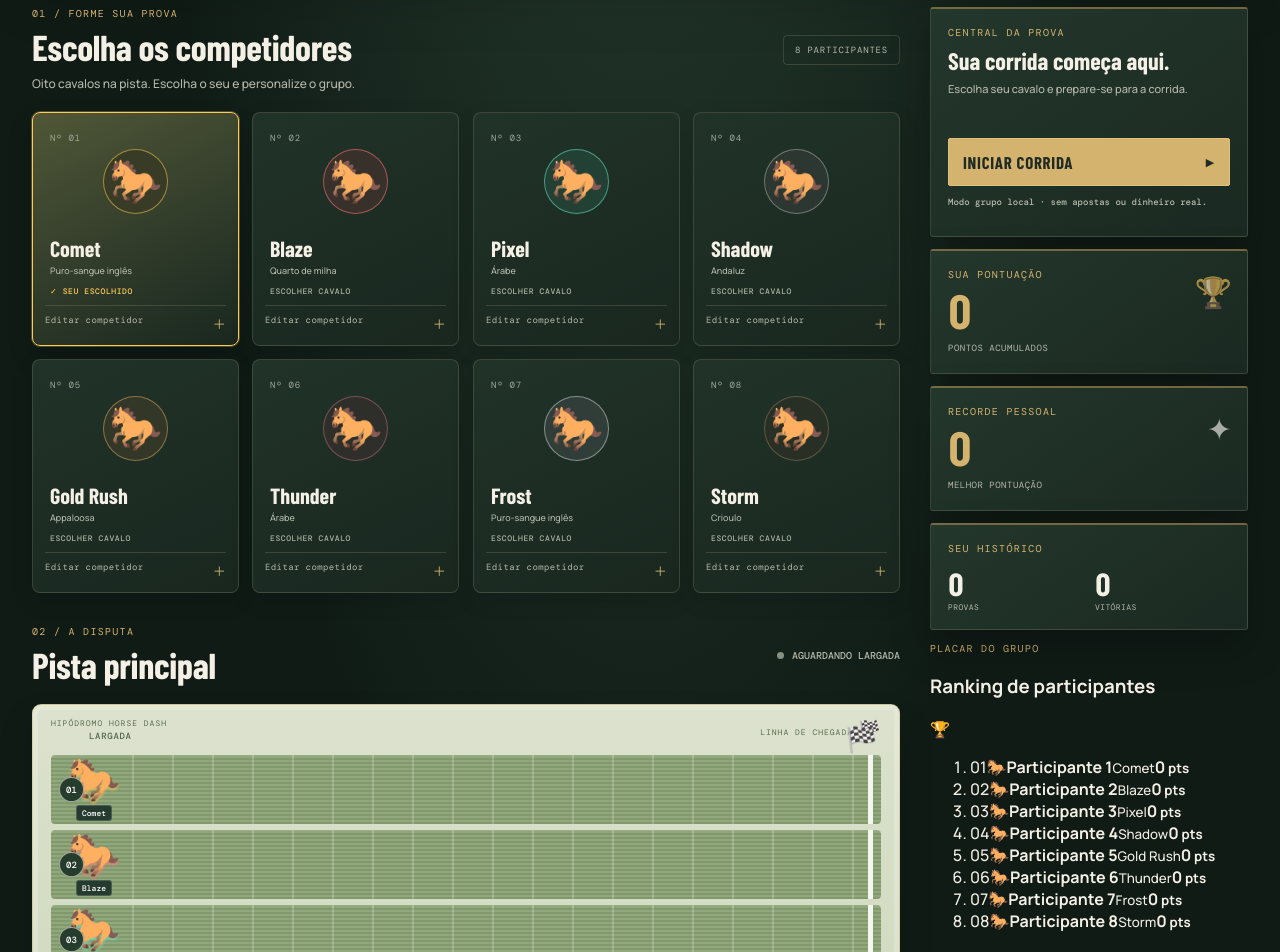
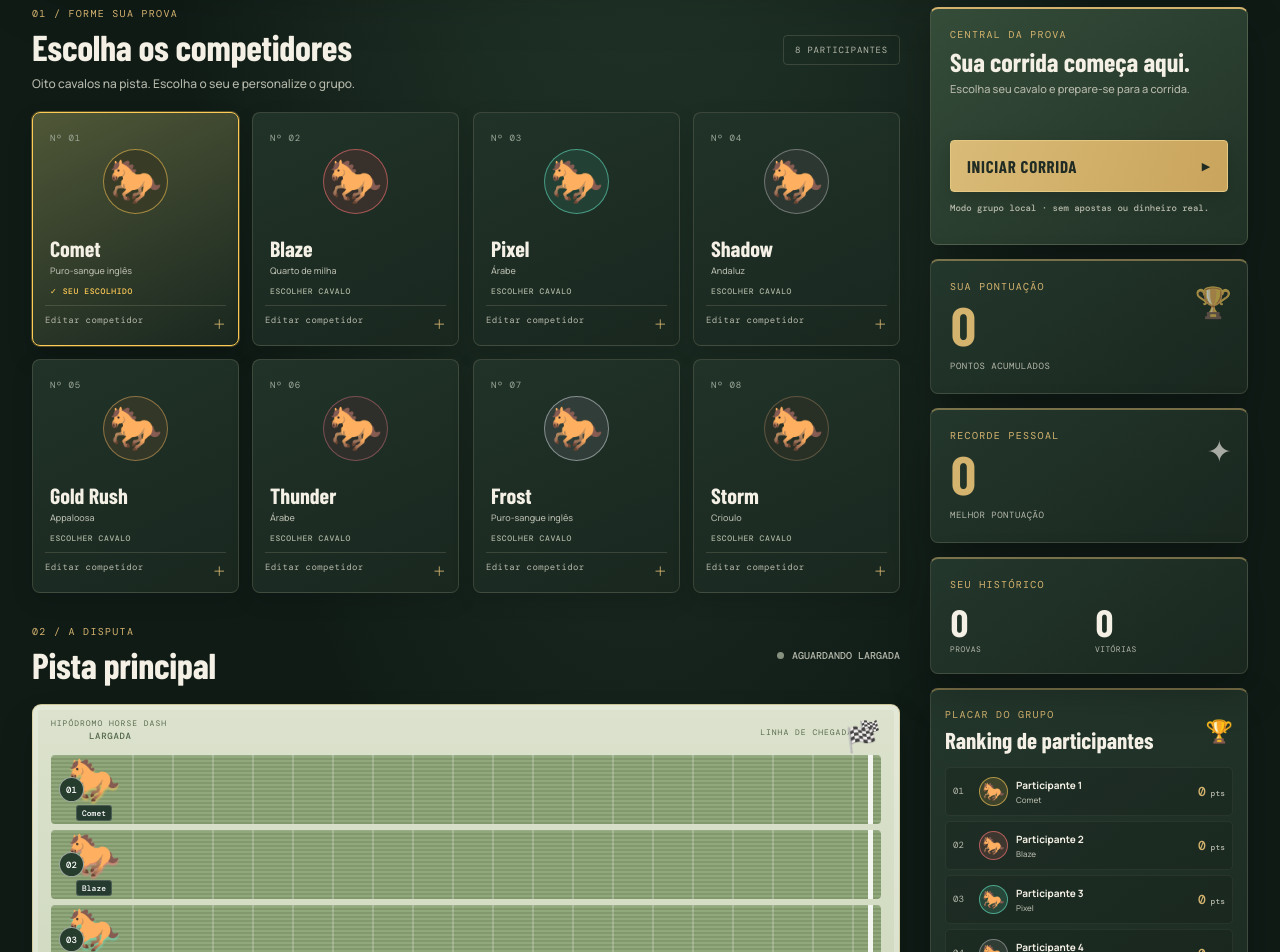
Before and after one commit to DogShown/HorseRacing, a React (Vite) app: page / in a window 1280 px wide. Shown: the part 660-1612 px from the top of the page. Built offline with nearby package versions, Linux system fonts and the light colour scheme; a web font is replaced by a local one.

Commit message:
Polish Horse Dash visual system

```diff
--- a/src/styles/panels.css
+++ b/src/styles/panels.css
@@ -50,3 +50,33 @@
 .final-ranking li:nth-child(3) { animation-delay: .22s; }
 @keyframes result-enter { from { opacity: 0; transform: translateY(14px) scale(.985); } to { opacity: 1; transform: translateY(0) scale(1); } }
 @keyframes rank-enter { from { opacity: 0; transform: translateX(-8px); } to { opacity: 1; transform: translateX(0); } }
+
+
+.game-sidebar { gap:14px; }
+.score-card,.controls-card,.how-to-card,.statistics-card,.leaderboard-card { padding:19px; border:1px solid var(--color-border); border-top:2px solid rgba(212,179,110,.5); border-radius:8px; background:linear-gradient(145deg,#24372c,#19271f); box-shadow:var(--shadow-card); }
+.controls-card { border-top-color:var(--yellow); background:linear-gradient(145deg,#354c39,#203126); }
+.controls-card h3 { font-size:26px; line-height:1.05; }
+.controls-card .race-message { min-height:44px; font-size:11px; }
+.start-button { padding:15px 16px; border:1px solid #e5c982; border-radius:4px; background:linear-gradient(110deg,#d9bb77,#c9a45c); box-shadow:0 7px 18px rgba(0,0,0,.16); }
+.start-button:hover:not(:disabled) { filter:brightness(1.08); transform:translateY(-2px); }
+.score-card > strong { font-size:54px; }
+.statistics-grid strong { font-size:38px; }
+.leaderboard-card { padding:18px 14px; }
+.leaderboard-heading { display:flex; justify-content:space-between; align-items:center; margin-bottom:13px; }
+.leaderboard-heading h3 { margin:0; font:700 23px var(--font-display); }
+.leaderboard-heading > span { font-size:22px; }
+.leaderboard-list { display:grid; gap:5px; margin:0; padding:0; list-style:none; }
+.leaderboard-list li { display:flex; align-items:center; gap:8px; padding:9px 7px; border:1px solid rgba(244,239,227,.06); border-radius:5px; background:rgba(0,0,0,.12); }
+.leaderboard-list li.leader-first { border-color:rgba(212,179,110,.38); background:rgba(212,179,110,.09); }
+.leader-position { width:18px; color:var(--muted); font:9px var(--mono); }
+.leader-horse-icon { display:grid; place-items:center; width:29px; height:29px; border:1px solid color-mix(in srgb,var(--horse-accent) 60%,transparent); border-radius:50%; background:color-mix(in srgb,var(--horse-accent) 15%,transparent); font-size:18px; }
+.leader-person { display:grid; flex:1; min-width:0; gap:2px; }
+.leader-person strong { overflow:hidden; color:var(--color-text); font-size:10px; text-overflow:ellipsis; white-space:nowrap; }
+.leader-person small { color:var(--muted); font-size:8px; }
+.leader-points { color:var(--yellow); font:700 13px var(--mono); white-space:nowrap; }
+.leader-points small { color:var(--muted); font-size:8px; }
+.leaderboard-note { margin:11px 2px 0; color:var(--muted); font-size:9px; line-height:1.6; }
+.how-to-card li { font-size:10px; }
+.result-panel { border-radius:8px; }
+.play-again-button { border-radius:4px; }
+.footer { margin-top:45px; padding-top:20px; }
```
